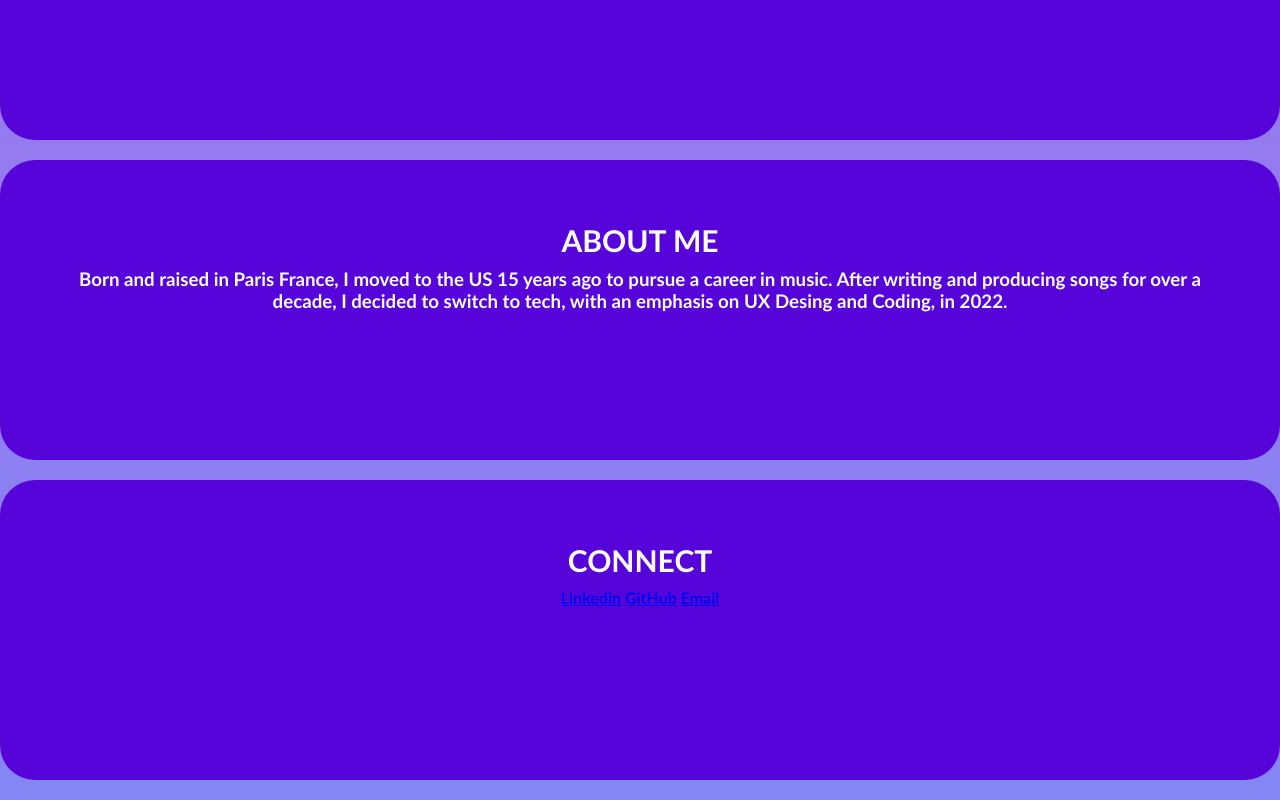
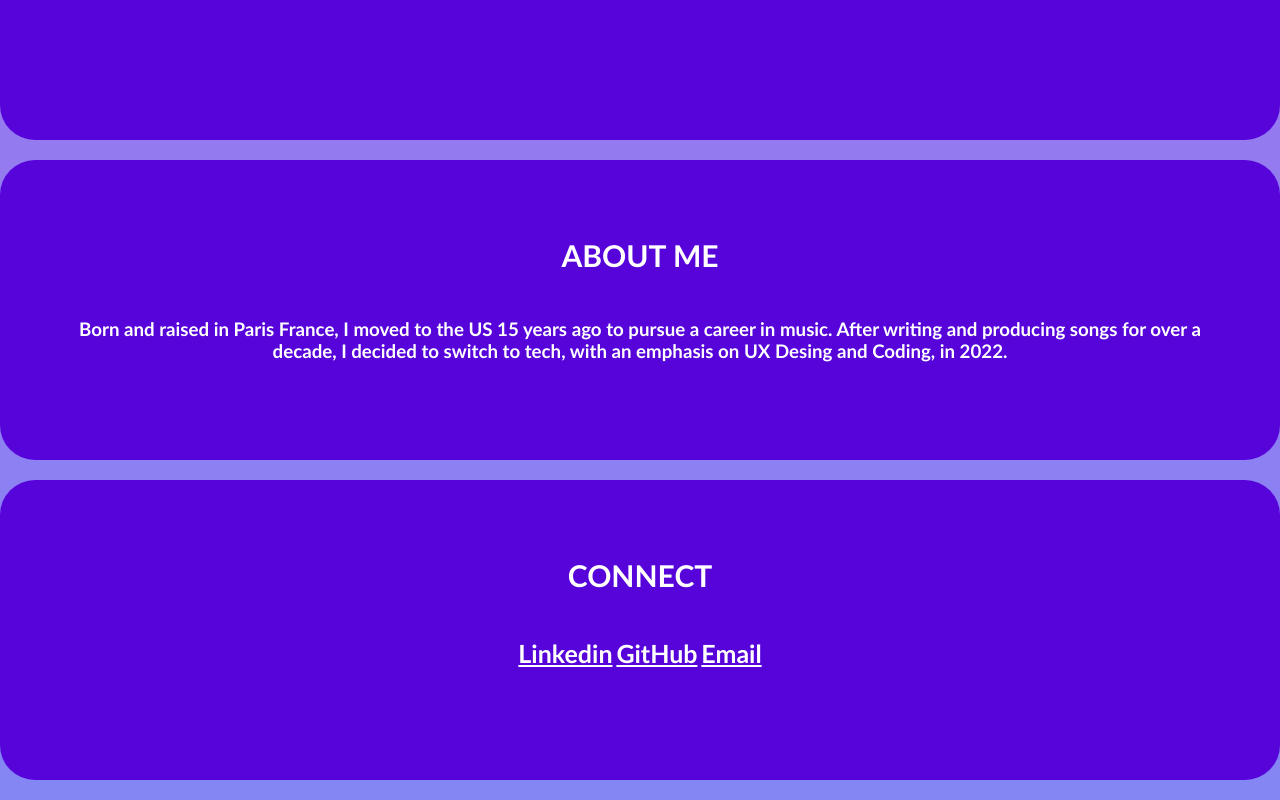
Before and after one commit to romainlorenzo/Portfolio_beginner, a plain HTML site: page index.html in a window 1280 px wide. Shown: the part 980-1780 px from the top of the page. Drawn offline with Linux system fonts and the light colour scheme.

Commit message:
Almost there

```diff
--- a/assets/style.css
+++ b/assets/style.css
@@ -96,6 +96,8 @@ h4 {
     background-color: #5604da;
     color: #ffffff;
     text-align: center;
+    justify-content: space-between;
+
 }
 
 
@@ -110,7 +112,18 @@ p {
 ul {
     font-size: 30px;
     margin-top: 2px;
-    padding: 10px;
+    margin-bottom: 20px;
+    padding: 25px;
     text-align: center;
     justify-content: center;
 }
+
+a {
+
+    text-align: center;
+    font-family: 'Gill Sans', 'Gill Sans MT', Calibri, 'Trebuchet MS', sans-serif;
+    color: #ffffff;
+    text-align: center;
+    font-size: 25px;
+    justify-content: space-between;
+}
--- a/index.html
+++ b/index.html
@@ -42,12 +42,10 @@
     <h4>
         <ul>CONNECT</ul>
 
-        <p>
         <a href="https://www.linkedin.com/in/romainlorenzo/">Linkedin</a>
         <a href="https://github.com/romainlorenzo">GitHub</a>
         <a href = "mailto: romainlorenzo@gmail.com">Email</a>
 
-    </p>
 
 
 
```
